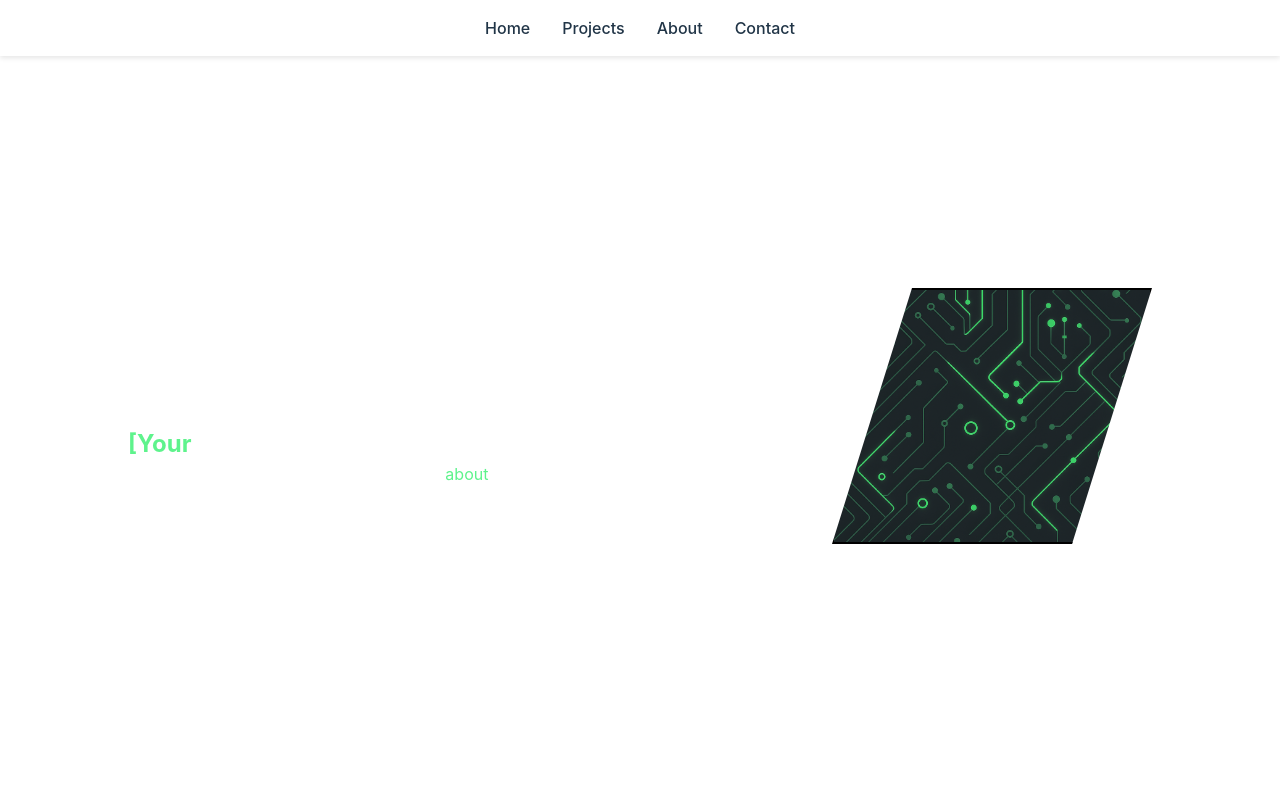
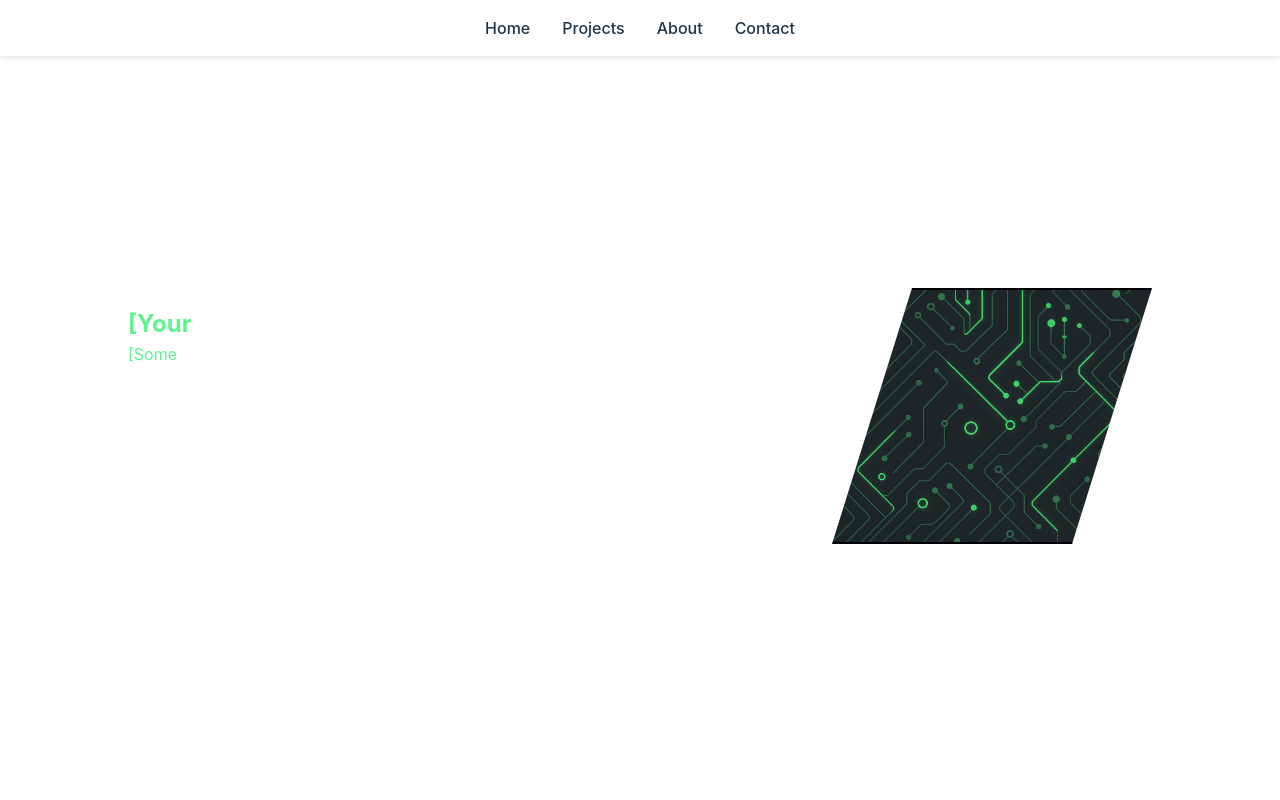
Before and after one commit to JeanProvost/Portfolio-Website, a React (Vite) app: page / in a window 1280 px wide. Shown: the top 800 px of the page. Built offline with nearby package versions, Linux system fonts and the light colour scheme.

Commit message:
Adjusting hero content to the top

```diff
--- a/src/components/Hero/Hero.module.css
+++ b/src/components/Hero/Hero.module.css
@@ -36,7 +36,7 @@
 .heroContent {
   /* position: relative; */ /* Changed to absolute */
   position: absolute;
-  top: 50%;
+  top: 35%;
   left: 10%;
   transform: translateY(-50%);
   z-index: 1;
--- a/src/components/Hero/Hero.tsx
+++ b/src/components/Hero/Hero.tsx
@@ -13,7 +13,7 @@ const Hero: React.FC = () => {
   useEffect(() => {
     const intervalId = setInterval(() => {
       setHighlightedNameIndex((prevIndex) => (prevIndex + 1) % nameWords.length);
-    }, 1000); // Change word every 1 second
+    }, 10000);
 
     return () => clearInterval(intervalId); // Cleanup interval on unmount
   }, [nameWords.length]); // Dependency array
@@ -25,7 +25,7 @@ const Hero: React.FC = () => {
   useEffect(() => {
     const intervalId = setInterval(() => {
       setHighlightedSubIndex((prevIndex) => (prevIndex + 1) % subWords.length);
-    }, 1000); // Change word every 1 second
+    }, 10000);
 
     return () => clearInterval(intervalId); // Cleanup interval on unmount
   }, [subWords.length]); // Dependency array
```
